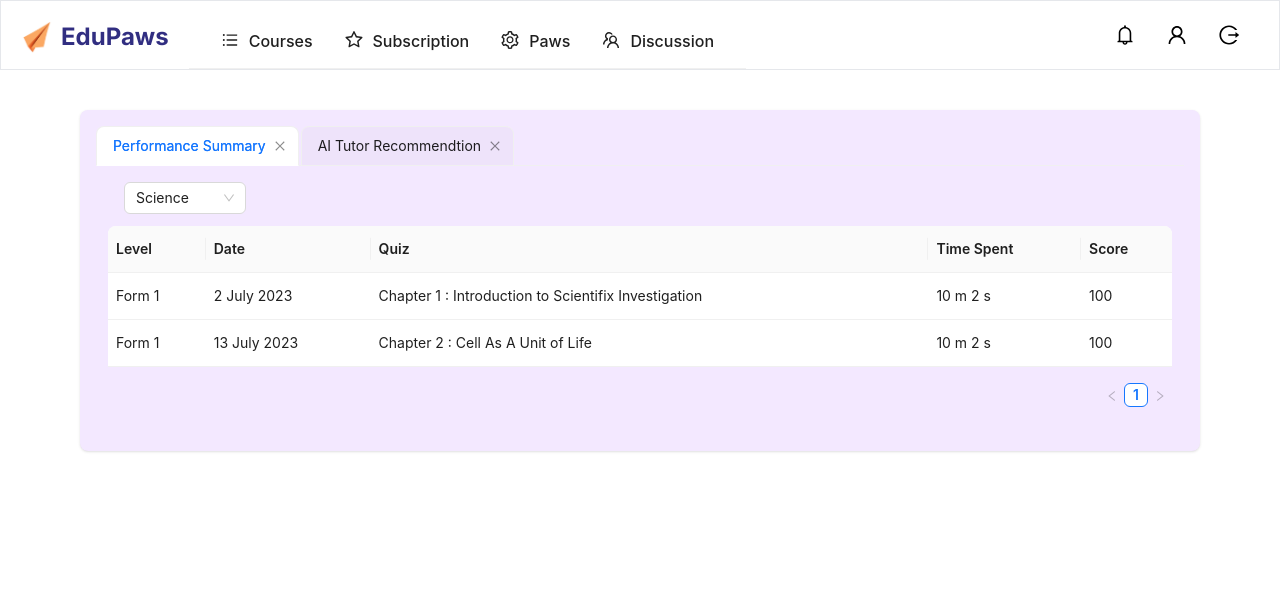
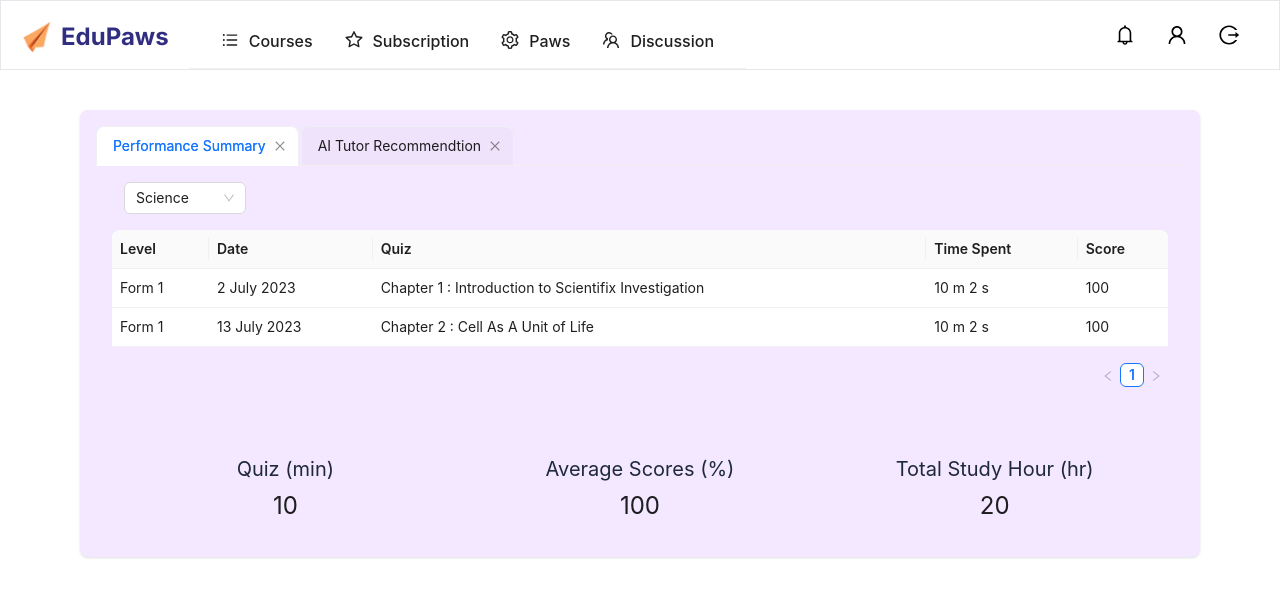
Before and after one commit to yongjing479/edu_paws, a Next.js app in the folder edupaws/: page /Profile in a window 1280 px wide. Shown: the top 596 px of the page. Built offline with nearby package versions, Linux system fonts and the light colour scheme.

Commit message:
Performance Summary Animated number updated

```diff
--- a/edupaws/app/Profile/performanceSummary.tsx
+++ /dev/null
@@ -1,66 +0,0 @@
-import React from 'react';
-import { Table } from 'antd';
-import type { ColumnsType } from 'antd/es/table';
-import SubjectFilter from './subjectFilter';
-
-interface DataType {
-  key: React.Key;
-  level: string;
-  date: string;
-  quiz: string;
-  timeSpent:string;
-  score: number;
-}
-
-const columns: ColumnsType<DataType> = [
-  {
-    title: 'Level',
-    dataIndex: 'level',
-  },
-  {
-    title: 'Date',
-    dataIndex: 'date',
-  },
-  {
-    title: 'Quiz',
-    dataIndex: 'quiz',
-  },
-  {
-    title: 'Time Spent',
-    dataIndex: 'timeSpent',
-  },
-  {
-    title: 'Score',
-    dataIndex: 'score',
-  },
-];
-
-const data: DataType[] = [
-  {
-    key: '1',
-    level:'Form 1',
-    date: '2 July 2023',
-    quiz: 'Chapter 1 : Introduction to Scientifix Investigation',
-    timeSpent:'10 m 2 s',
-    score: 100,
-  },
-  {
-    key: '2',
-    level:'Form 1',
-    date: '13 July 2023',
-    quiz: 'Chapter 2 : Cell As A Unit of Life',
-    timeSpent:'10 m 2 s',
-    score: 100,
-  },
-
-];
-
-const performanceSummary: React.FC = () => (
-  <>
-    <SubjectFilter/>
-    <Table  className='p-3' columns={columns} dataSource={data} size="middle" />
-
-  </>
-);
-
-export default performanceSummary;
--- /dev/null
+++ b/edupaws/app/Profile/performanceSummary/animatedNumber.tsx
@@ -0,0 +1,43 @@
+import React from 'react';
+import CountUp from 'react-countup';
+import { Col, Row, Statistic } from 'antd';
+
+const formatter = (value:number) => <CountUp end={value} separator="," />;
+
+const App: React.FC = () => (
+    <div className='p-4 mt-5 text-center'>
+        <Row gutter={8}>
+            <Col span={8}>
+            <Statistic
+                title={
+                <span className="font-lg text-xl text-gray-800">Quiz (min)</span>
+                }
+                value={10}
+                formatter={formatter}
+            />
+            </Col>
+            <Col span={8}>
+            <Statistic
+                title={
+                <span className="font-lg text-xl text-gray-800">Average Scores (%)</span>
+                }
+                value={100}
+                precision={2}
+                formatter={formatter}
+            />
+            </Col>
+            <Col span={8}>
+            <Statistic
+                title={
+                <span className="font-lg text-xl text-gray-800">Total Study Hour (hr)</span>
+                }
+                value={20}
+                precision={2}
+                formatter={formatter}
+            />
+            </Col>
+        </Row>
+  </div>
+);
+
+export default App;
--- /dev/null
+++ b/edupaws/app/Profile/performanceSummary/performanceSummary.tsx
@@ -0,0 +1,72 @@
+import React from "react";
+import { Table } from "antd";
+import type { ColumnsType } from "antd/es/table";
+import SubjectFilter from "../subjectFilter";
+import AnimatedNumber from "./animatedNumber";
+
+
+interface DataType {
+  key: React.Key;
+  level: string;
+  date: string;
+  quiz: string;
+  timeSpent: string;
+  score: number;
+}
+
+const columns: ColumnsType<DataType> = [
+  {
+    title: "Level",
+    dataIndex: "level",
+  },
+  {
+    title: "Date",
+    dataIndex: "date",
+  },
+  {
+    title: "Quiz",
+    dataIndex: "quiz",
+  },
+  {
+    title: "Time Spent",
+    dataIndex: "timeSpent",
+  },
+  {
+    title: "Score",
+    dataIndex: "score",
+  },
+];
+
+const data: DataType[] = [
+  {
+    key: "1",
+    level: "Form 1",
+    date: "2 July 2023",
+    quiz: "Chapter 1 : Introduction to Scientifix Investigation",
+    timeSpent: "10 m 2 s",
+    score: 100,
+  },
+  {
+    key: "2",
+    level: "Form 1",
+    date: "13 July 2023",
+    quiz: "Chapter 2 : Cell As A Unit of Life",
+    timeSpent: "10 m 2 s",
+    score: 100,
+  },
+];
+
+const performanceSummary: React.FC = () => (
+  <>
+    <SubjectFilter />
+    <Table className="p-4 " columns={columns} dataSource={data} size="small" />
+    <AnimatedNumber/>
+    {/* <div className="p-4 text-teal-800 text-l font-medium mr-auto">
+      <h3 className="mb-2">Quiz (min)</h3>
+      <h3 className="mb-2">Average Scores (%) </h3>
+      <h3>Total Study Hours (hr) </h3>
+    </div> */}
+  </>
+);
+
+export default performanceSummary;
--- a/edupaws/app/Profile/summaryContainer.tsx
+++ b/edupaws/app/Profile/performanceSummary/summaryTab.tsx
@@ -1,14 +1,15 @@
-
-import React, { useState } from 'react'
-import { Tabs } from 'antd';
-import PerformanceSummary from './performanceSummary';
-import TutorRecommendation from './tutorRecommendation';
-
+import React, { useState } from "react";
+import { Tabs } from "antd";
+import PerformanceSummary from "./performanceSummary";
+import TutorRecommendation from "../tutorRecommendation";
 
 const defaultPanes = [
-  { label: 'Performance Summary', children: <PerformanceSummary />, key: '1' },
-  { label: 'AI Tutor Recommendtion', children: <TutorRecommendation />, key: '2' },
-
+  { label: "Performance Summary", children: <PerformanceSummary />, key: "1" },
+  {
+    label: "AI Tutor Recommendtion",
+    children: <TutorRecommendation />,
+    key: "2",
+  },
 ];
 
 function summaryContainer() {
@@ -36,7 +37,7 @@ function summaryContainer() {
         />
       </div>
     </div>
-  )
+  );
 }
 
 export default summaryContainer;
```
Also changed, not shown: edupaws/app/Profile/page.tsx (+10 -10 lines), edupaws/app/Profile/profileContainer/profileContainer.tsx (renamed from edupaws/app/Profile/profileContainer.tsx).
